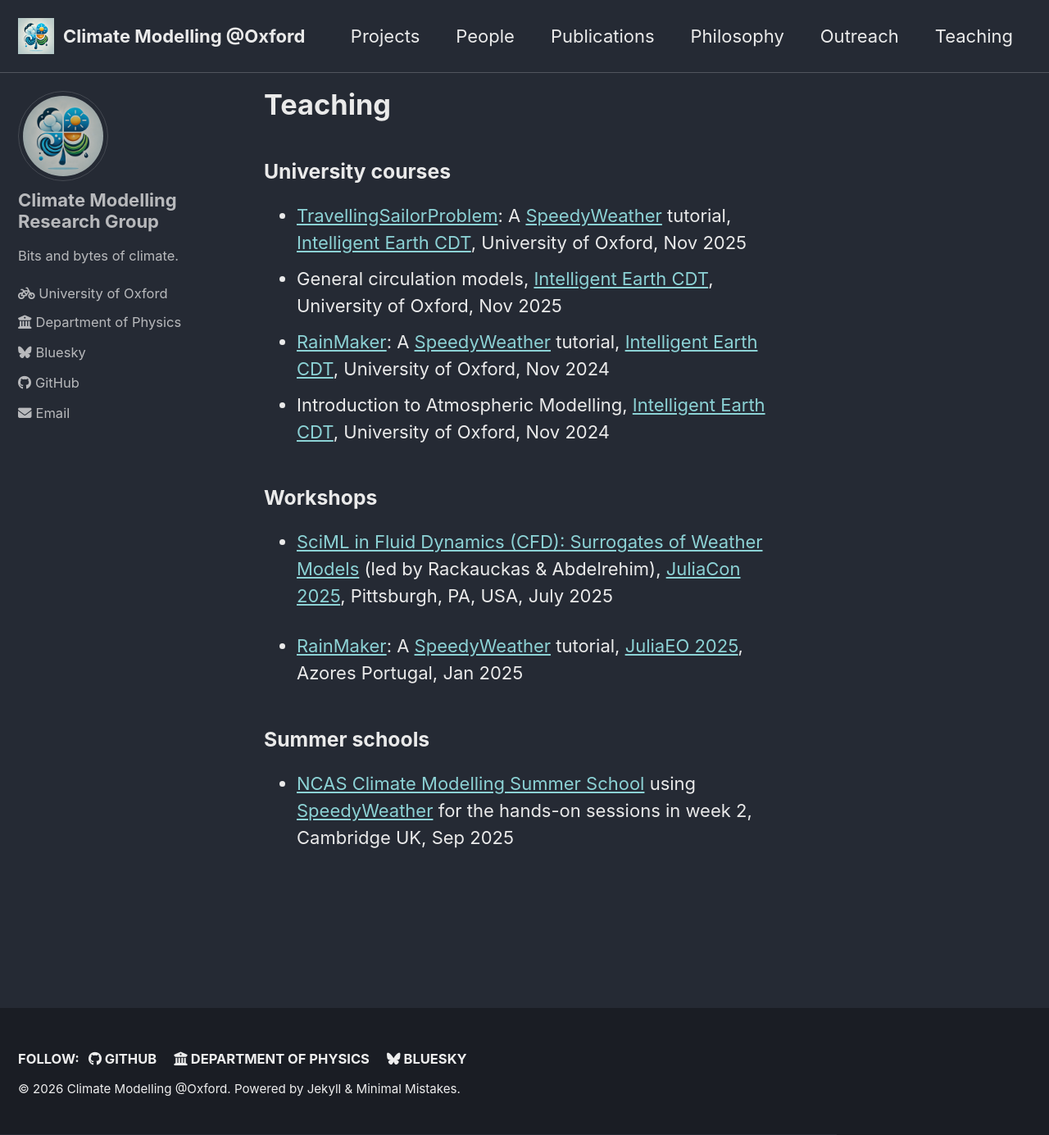
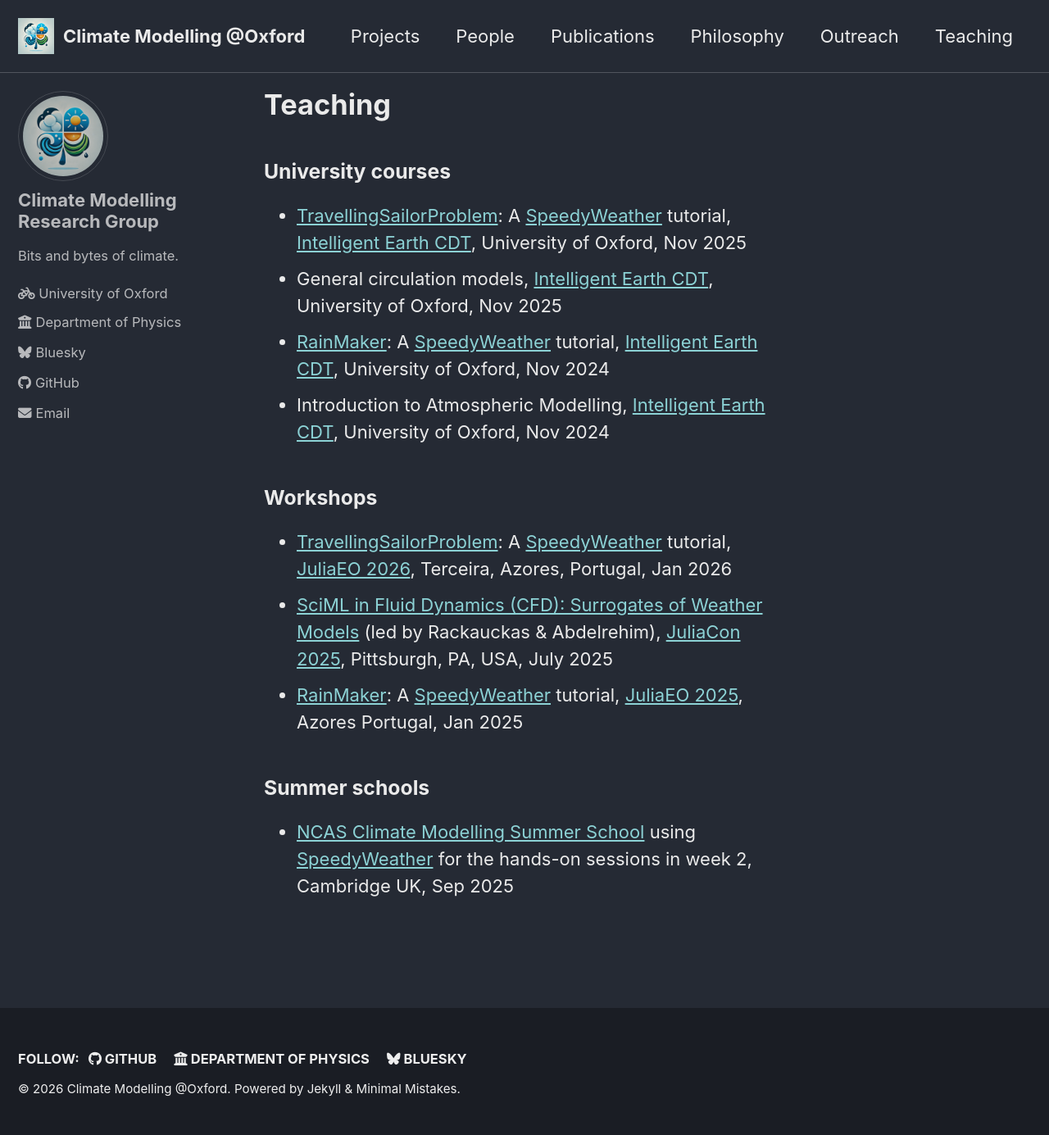
Before and after one commit to climate-modelling/climate-modelling.github.io, a Jekyll site: the page built from _pages/teaching.md, in a window 1280 px wide and 1385 px high. Shown: the whole window at 82% size. Built offline with Jekyll 4.4.1, drawn with Linux system fonts in a browser that asks for light colours; cached includes are drawn as plain includes.

Commit message:
Update teaching.md

```diff
--- a/_pages/teaching.md
+++ b/_pages/teaching.md
@@ -14,8 +14,8 @@ author_profile: true
 
 ### Workshops
 
+- [TravellingSailorProblem](https://github.com/SpeedyWeather/TravellingSailorProblem.jl): A [SpeedyWeather](https://github.com/SpeedyWeather/SpeedyWeather.jl) tutorial, [JuliaEO 2026](https://aircentre.github.io/JuliaEO26/), Terceira, Azores, Portugal, Jan 2026
 - [SciML in Fluid Dynamics (CFD): Surrogates of Weather Models](https://www.youtube.com/watch?v=PfRxU2kMysU) (led by Rackauckas & Abdelrehim), [JuliaCon 2025](https://pretalx.com/juliacon-2025/talk/MWHF8J/), Pittsburgh, PA, USA, July 2025
-
 - [RainMaker](https://github.com/SpeedyWeather/RainMaker.jl): A [SpeedyWeather](https://github.com/SpeedyWeather/SpeedyWeather.jl) tutorial, [JuliaEO 2025](https://aircentre.github.io/JuliaEO25/), Azores Portugal, Jan 2025
 
 ### Summer schools
```
